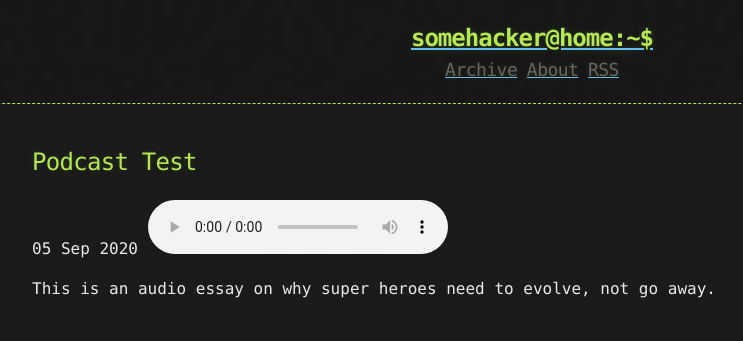
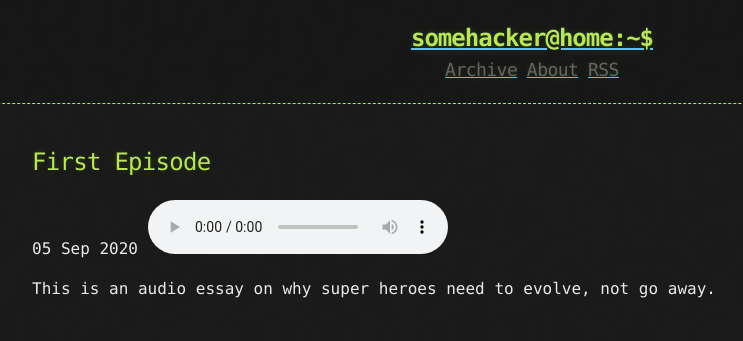
Before and after one commit to LWFlouisa/Weavercast, a Jekyll site: the page built from _posts/2020-09-05-podcasttest.md, in a window 1280 px wide. Shown: the top 341 px of the page, without its empty margins (108-851 px from the left). Built offline with Jekyll 4.4.1, drawn with Linux system fonts in a browser that asks for light colours.

Commit message:
Update 2020-09-05-podcasttest.md

```diff
--- a/_posts/2020-09-05-podcasttest.md
+++ b/_posts/2020-09-05-podcasttest.md
@@ -1,9 +1,9 @@
 ---
-title: Podcast Test
+title: First Episode
 published: true
 ---
 <audio controls>
-  <source src="https://raw.githubusercontent.com/LWFlouisa/Weavercast/master/audio/episode1.mp3" type="audio/mpeg">
+  <source src="https://cdn.glitch.com/12797d37-f66b-4e99-90b9-7ca07a6de8cf%2Fepisode2.mp3?v=1599326545723" type="audio/mpeg">
 Your browser does not support the audio element.
 </audio>
 
```
